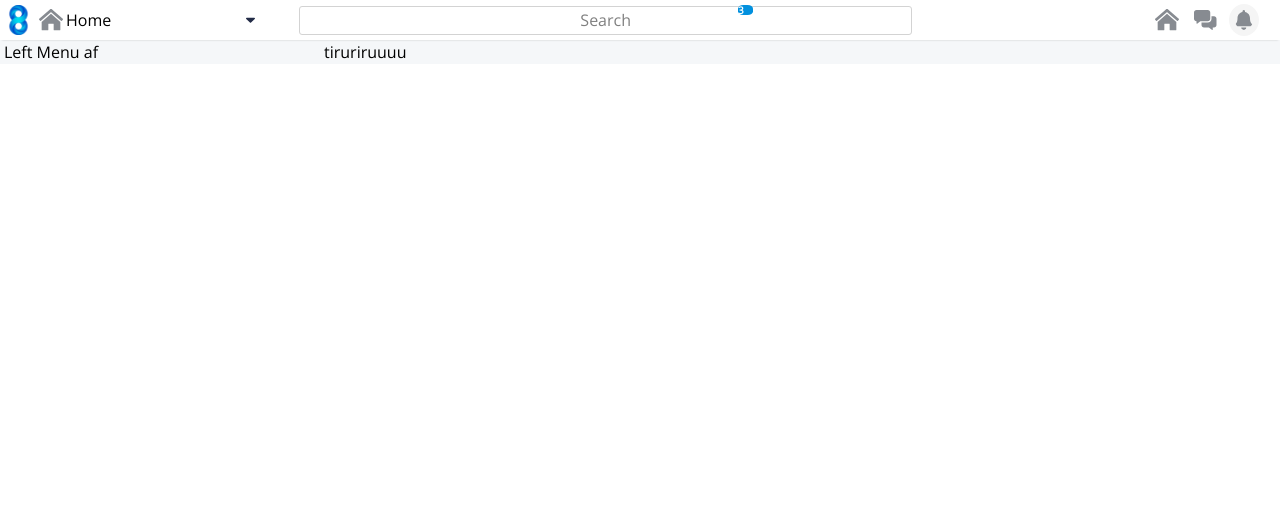
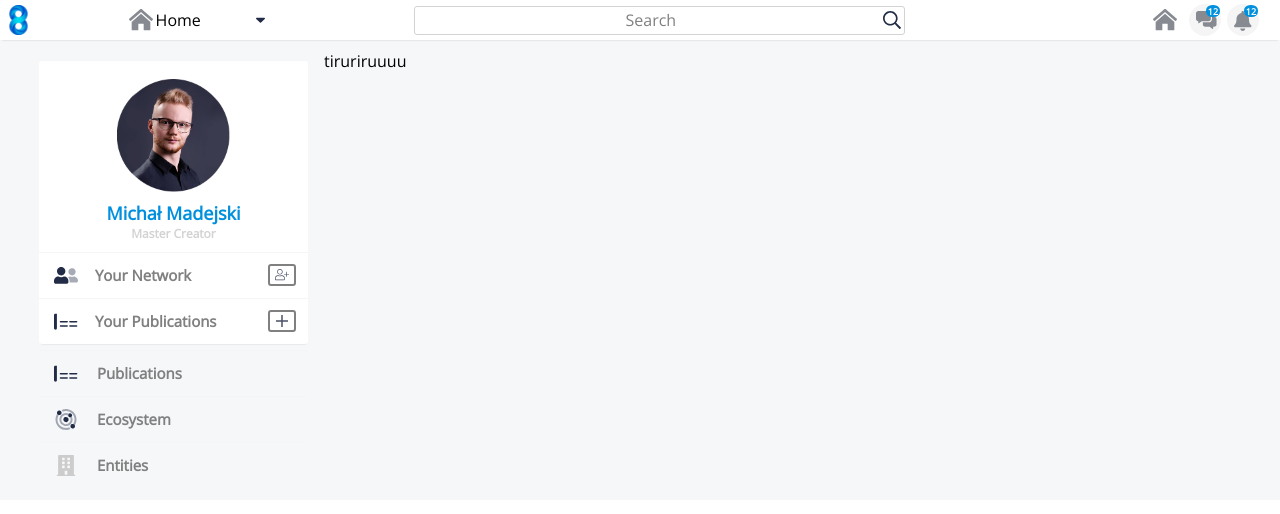
Before and after one commit to KabanEOS/React-Project-WSEI, a React (Create React App) app: page / in a window 1280 px wide. Shown: the top 514 px of the page. Built offline with nearby package versions, Linux system fonts and the light colour scheme.

Commit message:
left menu - visually done, topbar - badge added

```diff
--- a/public/index.html
+++ b/public/index.html
@@ -2,17 +2,16 @@
 <html lang="en">
   <head>
     <meta charset="utf-8" />
-    <link rel="icon" href="../src/media/logo.png" />
+    <!-- <link rel="icon" href="../src/media/logo.png" /> -->
     <meta name="viewport" content="width=device-width, initial-scale=1" />
     <meta name="theme-color" content="#000000" />
     <meta
       name="description"
       content="Web site created using create-react-app"
     />
-    <link rel="apple-touch-icon" href="../src/media/logo.png" />
+    <!-- <link rel="apple-touch-icon" href="../src/media/logo.png" /> -->
 
     <link rel="manifest" href="%PUBLIC_URL%/manifest.json" />
-    <!-- <link rel="preconnect" href="https://fonts.gstatic.com"> -->
     <link
       href="https://fonts.googleapis.com/css2?family=Open+Sans:wght@300&display=swap"
       rel="stylesheet">
--- a/src/components/LeftMenu/LeftMenu.tsx
+++ b/src/components/LeftMenu/LeftMenu.tsx
@@ -1,27 +1,177 @@
 import { FC } from "react";
 import styled from "styled-components";
 
-import { Wrapper2, InnerWrapper } from "../../styledHelpers/Components";
 import { Colors } from "../../styledHelpers/Colors";
+import {
+  TileWrapperTop,
+  TileWrapperSection,
+  TileWrapperDown,
+  OuterWrapper,
+  LineWrapperTop,
+  LineWrapperSection,
+} from "../../styledHelpers/Components";
+
+// media import
+import NetworkPhoto from "../../media/icons/people.svg";
+import UserPlusPhoto from "../../media/icons/user-plus.svg";
+import PublicationsPhoto from "../../media/icons/publications.svg";
+import EcosystemPhoto from "../../media/icons/ecosystem.svg";
+import EntitiesPhoto from "../../media/icons/entities2.svg";
+import PlusPhoto from "../../media/icons/plus.svg";
+
+import HeadPhotoPNG from "../../media/HeadPhoto.png";
 
 const CustomImg = styled.img``;
 
 const LeftMenuContainer = styled.div`
-  width: 100%;
+  width: 330px;
   /* align-items: center; */
   display: flex;
   flex-direction: row;
+  margin-left: 27px;
+`;
+const LefMenuUp = styled.div``;
+const LefMenuDown = styled.div`
+  padding-top: 6px;
 `;
 
 const LeftMenuWrapper = styled.div`
   font-family: "Open Sans", sans-serif;
   padding: 4px;
 `;
+const HeadWrapper = styled.div`
+  display: flex;
+  flex-direction: column;
+  justify-content: center;
+  align-items: center;
+  padding: 9px;
+`;
+
+const HeadPhoto = styled.img`
+  width: 45%;
+  padding: 9px;
+`;
+const HeadName = styled.div`
+  padding: 3px;
+  font-size: 18px;
+  font-weight: bold;
+  color: ${Colors.blueEight1};
+`;
+const HeadTitle = styled.div`
+  padding: 3px;
+  font-size: 12px;
+  font-weight: bold;
+  color: ${Colors.Gray};
+`;
+const YourEtcTxtIcoSet = styled.div`
+  display: flex;
+  justify-content: space-between;
+  align-items: center;
+`;
+const YourEtcTxtIcoSetLinks = styled.div`
+  display: flex;
+  justify-content: space-between;
+  align-items: center;
+
+  cursor: pointer;
+`;
+const Icon = styled.img`
+  width: 24px;
+  height: 21px;
+  padding: 3px;
+`;
+const TxtWrapper = styled.div`
+  padding: 3px;
+  width: 65%;
+`;
+const Txt = styled.div`
+  font-weight: bold;
+  font-size: 15px;
+  color: ${Colors.LightGray};
+`;
+const RoundedIcon = styled.img`
+  width: 18px;
+  height: 12px;
+  border-radius: 3px;
+  border: 2px solid #808080;
+  padding: 3px;
+
+  cursor: pointer;
+
+  &:hover {
+    background: ${Colors.WhiteSmoke};
+  }
+`;
+const Gap = styled.div`
+  width: 18px;
+  height: 12px;
+  border-radius: 3px;
+  padding: 3px;
+`;
 
 export const LeftMenu: FC = () => {
   return (
     <LeftMenuContainer>
-      <LeftMenuWrapper>Left Menu af</LeftMenuWrapper>
+      <OuterWrapper>
+        <LefMenuUp>
+          <TileWrapperTop>
+            <HeadWrapper>
+              <HeadPhoto src={HeadPhotoPNG} />
+              <HeadName>Michał Madejski</HeadName>
+              <HeadTitle>Master Creator</HeadTitle>
+            </HeadWrapper>
+          </TileWrapperTop>
+          <TileWrapperDown>
+            <LineWrapperTop>
+              <YourEtcTxtIcoSet>
+                <Icon src={NetworkPhoto} />
+                <TxtWrapper>
+                  <Txt>Your Network</Txt>
+                </TxtWrapper>
+                <RoundedIcon id="addToNetwork" src={UserPlusPhoto} />
+              </YourEtcTxtIcoSet>
+            </LineWrapperTop>
+            <LineWrapperSection>
+              <YourEtcTxtIcoSet>
+                <Icon src={PublicationsPhoto} />
+                <TxtWrapper>
+                  <Txt>Your Publications</Txt>
+                </TxtWrapper>
+                <RoundedIcon id="addPublication" src={PlusPhoto} />
+              </YourEtcTxtIcoSet>
+            </LineWrapperSection>
+          </TileWrapperDown>
+        </LefMenuUp>
+        <LefMenuDown>
+          <LineWrapperSection>
+            <YourEtcTxtIcoSetLinks id="publications">
+              <Icon src={PublicationsPhoto} />
+              <TxtWrapper>
+                <Txt>Publications</Txt>
+              </TxtWrapper>
+              <Gap />
+            </YourEtcTxtIcoSetLinks>
+          </LineWrapperSection>
+          <LineWrapperSection>
+            <YourEtcTxtIcoSetLinks id="ecosystem">
+              <Icon src={EcosystemPhoto} />
+              <TxtWrapper>
+                <Txt>Ecosystem</Txt>
+              </TxtWrapper>
+              <Gap />
+            </YourEtcTxtIcoSetLinks>
+          </LineWrapperSection>
+          <LineWrapperSection>
+            <YourEtcTxtIcoSetLinks id="entities">
+              <Icon src={EntitiesPhoto} />
+              <TxtWrapper>
+                <Txt>Entities</Txt>
+              </TxtWrapper>
+              <Gap />
+            </YourEtcTxtIcoSetLinks>
+          </LineWrapperSection>
+        </LefMenuDown>
+      </OuterWrapper>
     </LeftMenuContainer>
   );
 };
--- a/src/components/MainPage/Content.tsx
+++ b/src/components/MainPage/Content.tsx
@@ -1,7 +1,6 @@
 import React, { FC } from "react";
 import styled from "styled-components";
 
-import { Wrapper2, InnerWrapper } from "../../styledHelpers/Components";
 import { TopBar } from "../TopBar/TopBar";
 import { Colors } from "../../styledHelpers/Colors";
 
--- a/src/components/MainPage/MainPage.tsx
+++ b/src/components/MainPage/MainPage.tsx
@@ -7,9 +7,11 @@ import { LeftMenu } from "../LeftMenu/LeftMenu";
 import { Colors } from "../../styledHelpers/Colors";
 
 const ContentContainer = styled.div`
+  margin-top: 9px;
   flex-direction: row;
   display: flex;
   width: 100%;
+  height: 100%;
 `;
 const GlobalContainer = styled.div`
   background: ${Colors.whiteLikeBackForBack};
--- a/src/components/TopBar/ExpandedMenu.tsx
+++ b/src/components/TopBar/ExpandedMenu.tsx
@@ -1,7 +1,6 @@
 import { FC } from "react";
 import styled from "styled-components";
 
-import { Wrapper2, InnerWrapper } from "../../styledHelpers/Components";
 import { Colors } from "../../styledHelpers/Colors";
 
 //media import
@@ -10,7 +9,7 @@ import ArrowDownIconPhoto from "../../media/icons/arrow-down.svg";
 
 const ExpandedMenuContainer = styled.div`
   height: 27px;
-  width: 100%;
+  width: 50%;
   display: flex;
   flex-direction: row;
   /* justify-content: space-between; */
@@ -18,6 +17,7 @@ const ExpandedMenuContainer = styled.div`
   /* border: 1px solid; */
   border-color: ${Colors.LightGray};
   border-radius: 3px;
+  padding-right: 3px;
   cursor: pointer;
 
   &:hover {
@@ -33,9 +33,11 @@ const ArrowDown = styled.img`
   height: 6px;
   justify-content: flex-end;
   fill: ${Colors.WhiteSmoke};
+
 `;
 const CategoryName = styled.div`
   font-family: "Open Sans", sans-serif;
+  min-width: 54px;
   margin-left: 3px;
   width: 70%;
 `;
--- a/src/components/TopBar/SearchBox.tsx
+++ b/src/components/TopBar/SearchBox.tsx
@@ -1,34 +1,48 @@
 import { FC } from "react";
 import styled from "styled-components";
 
-import { Wrapper2, InnerWrapper } from "../../styledHelpers/Components";
 import { Colors } from "../../styledHelpers/Colors";
 
 //media import
-import HomeIconPhoto from "../../media/icons/house.svg";
+import LoupePhoto from "../../media/icons/search.svg";
 
 const SearchBoxContainer = styled.div`
-  height: 27px;
-  display: flex;
   flex-direction: row;
   align-items: center;
-  justify-content: center;
   border: 1px solid;
   border-color: ${Colors.Gray};
-	border-radius: 3px;
+  border-radius: 3px;
+  margin: 3px;
 `;
 
 const SearchQuery = styled.div`
+  height: 21px;
+  display: flex;
   align-items: center;
-  justify-content: center;
-	font-family: 'Open Sans', sans-serif;
+  flex-direction: row;
+  justify-content: space-between;
   color: ${Colors.LightGray};
+  margin: 3px;
 `;
+
+const Gap = styled.div`
+  display: flex;
+  width: 1px;
+`;
+const Search = styled.div`
+  display: flex;`
+const LoupeIcon = styled.img`
+  display: flex;
+  cursor: pointer;`
 
 export const SearchBox: FC = () => {
   return (
     <SearchBoxContainer>
-      <SearchQuery> Search </SearchQuery>
+      <SearchQuery>
+        <Gap />
+        <Search>Search</Search>
+        <LoupeIcon src={LoupePhoto} />
+      </SearchQuery>
     </SearchBoxContainer>
   );
 };
--- a/src/components/TopBar/TopBar.tsx
+++ b/src/components/TopBar/TopBar.tsx
@@ -1,11 +1,6 @@
 import { FC } from "react";
 import styled from "styled-components";
 
-import {
-  Wrapper,
-  Wrapper2,
-  InnerWrapper,
-} from "../../styledHelpers/Components";
 import { Colors } from "../../styledHelpers/Colors";
 import { ExpandedMenu } from "./ExpandedMenu";
 import { SearchBox } from "./SearchBox";
@@ -38,12 +33,14 @@ const Logo = styled.img`
 `;
 
 const ExpandedMenuContainer = styled.div`
-  width: 21%;
+  margin-left:7%;
+  width: 23%;
 `;
 
 const SearchBoxContainer = styled.div`
-  width: 50%;
+  width: 40%;
 `;
+
 
 const Icons = styled.div`
   width: 30%;
@@ -58,50 +55,103 @@ const HomeIcon = styled.img`
     cursor: pointer;
   `;
 
+  const CommentsIconWrapper = styled.div`
+    position: relative;
+    margin-right: 6px;
+
+    width: 30px;
+    height: 30px;
+
+    // WHEN NOT ACTIVE !!!
+    /* background-color: white; */
+
+    background-color: ${Colors.WhiteSmoke};
+    font-weight: bold;
+    border-radius: 50%;
+    border: 1px solid transparent;
+  `;
+
     const CommentsIcon = styled.img`
       z-index: 10;
       padding: 3px;
       margin-right: 9px;
+
+      width: 21px;
+      padding: 6px;
+
       cursor: pointer;
     `;
+
+      const CommentsIconCounter = styled.div`
+      position: absolute;
+      top: 0;
+      right: 0;
+
+      /* display: none; */
+      // WHEN NOT ACTIVE !!!
+      display: flex;
+      background-color: ${Colors.blueEight1};
+      border-radius: 45%;
+      border: 1px solid transparent;
+      width: 12px;
+      height: 10px;
+      `;
+
+        const CommentLabel = styled.div`
+          font-size: 9px;
+          margin: auto;
+
+          color: white;
+        `;
+
   const BellIcon = styled.img`
     right: 3px;
     z-index: 10;
-  /* padding: 3px; */
-  margin-right: 21px;
     cursor: pointer;
 
-  // ACTIVE INJECTION IN CASE OF LABEL COUNTER != 0
-  background-color: ${Colors.WhiteSmoke};
-  font-family: "Open Sans", sans-serif;
-  font-weight: bold;
-  border-radius: 50%;
     padding: 6px;
   `;
 
-const CommentLabel = styled.div`
-  justify-content: center;
-  align-items: center;
-  z-index: 11;
-  font-family: "Open Sans", sans-serif;
+
+    const BellIconWrapper = styled.div`
+      position: relative;
+      margin-right: 21px;
+
+      width: 30px;
+      height: 30px;
+
+      // WHEN NOT ACTIVE !!!
+      /* background-color: white; */
+
+      background-color: ${Colors.WhiteSmoke};
       font-weight: bold;
-  font-size: 10px;
-  border-radius: 35%;
+      border-radius: 50%;
+      border: 1px solid transparent;
+    `;
+
+      const BellIconCounter = styled.div`
+        position: absolute;
+        top: 0;
+        right: 0;
+
+        // WHEN NOT ACTIVE !!!
+        /* display: none; */
+
+        display: flex;
+        background-color: ${Colors.blueEight1};
+        border-radius: 45%;
+        border: 1px solid transparent;
+        width: 12px;
+        height: 10px;
+      `;
+
+        const BellLabel = styled.div`
+        font-size: 9px;
+        margin: auto;
+
         color: white;
-  background-color: ${Colors.blueEight1};
-  width: 15px;
+        `;
 
-  // DZIEKIE POZYCJONOWANIE LABELKI NAD IKONAMI, JAKAS LIBKA MOŻE?
-  // CZEMU JUSTIFY CONTENT NIE DZIAŁA?
-  position: absolute;
-  top: 5px;
-  left: 738px;
-`;
-const BellLabel = styled.div``;
-
-const Gap = styled.div`
-  width: 6px;
-`;
 
 export const TopBar: FC = () => {
   return (
@@ -110,15 +160,26 @@ export const TopBar: FC = () => {
       <ExpandedMenuContainer>
         <ExpandedMenu />
       </ExpandedMenuContainer>
-      <Gap />
       <SearchBoxContainer>
+
         <SearchBox />
       </SearchBoxContainer>
       <Icons>
         <HomeIcon src={HomeIconPhoto} />
+
+        <CommentsIconWrapper>
           <CommentsIcon src={CommentsIconPhoto} />
-        <CommentLabel>3</CommentLabel>
+          <CommentsIconCounter>
+            <CommentLabel>12</CommentLabel>
+          </CommentsIconCounter>
+        </CommentsIconWrapper>
+
+        <BellIconWrapper>
           <BellIcon src={BellIconPhoto} />
+          <BellIconCounter>
+            <BellLabel>12</BellLabel>
+          </BellIconCounter>
+        </BellIconWrapper>
       </Icons>
     </TopBarContainer>
   );
--- a/src/index.tsx
+++ b/src/index.tsx
@@ -3,8 +3,16 @@ import { Reset } from 'styled-reset'
 import styled, { createGlobalStyle } from 'styled-components'
 import MainPage from './components/MainPage/MainPage';
 
+
+const GlobalStyle = createGlobalStyle`
+  body {
+    font-family: "Open Sans", sans-serif;
+  }
+`
+
 ReactDOM.render(
   <>
+    <GlobalStyle />
     <Reset />
     <MainPage />
   </>,
--- a/src/styledHelpers/Colors.ts
+++ b/src/styledHelpers/Colors.ts
@@ -5,5 +5,6 @@ export const Colors = {
     LightGray: '#808080',
     WhiteSmoke: '#F5F5F5',
     whiteLikeBackForBack: '#f5f7f9',
-    blueEight1: '#0190de'
+    blueEight1: '#0190de',
+    transparent: '#1C00ff00'
 }
--- a/src/styledHelpers/Components.ts
+++ b/src/styledHelpers/Components.ts
@@ -1,31 +1,53 @@
-import styled from 'styled-components';
-import { Colors } from './Colors';
+import styled from "styled-components";
+import { Colors } from "./Colors";
 
 export type Styles = {
-    [ruleOrSelector: string]: string | number | Styles, //type lub interfejs todo
-}
+  [ruleOrSelector: string]: string | number | Styles; //type lub interfejs todo
+};
 
 const boxShadow = (): Styles => {
-    return {
-        color: `${Colors.black}`
-    };
+  return {
+    color: `${Colors.black}`,
+  };
 };
 
+export const TileWrapperTop = styled.div`
+  border-radius: 3px 3px 0px 0px;
+  background-color: white;
+  /* padding:3px; */
+`;
+export const TileWrapperSection = styled.div`
+  background-color: white;
+  /* padding:3px; */
+  border-top: 1px solid #f5f5f5;
+`;
+export const TileWrapperDown = styled.div`
+  border-radius: 0px 0px 3px 3px;
+  box-shadow: 0 2px 2px -2px rgba(0, 0, 0, 0.2);
+  background-color: white;
+  border-top: 1px solid #f5f5f5;
+  /* padding:3px; */
+`;
 
-export const Wrapper = styled.div`
-    box-shadow: 0 2px 2px -2px rgba(0,0,0,.2);
+export const LineWrapperTop = styled.div`
+  padding-top: 9px;
+  padding-right: 12px;
+  padding-bottom: 9px;
+  padding-left: 12px;
+`;
+export const LineWrapperSection = styled.div`
+  border-top: 1px solid #f5f5f5;
+  padding-top: 9px;
+  padding-right: 12px;
+  padding-bottom: 9px;
+  padding-left: 12px;
+`;
+
+export const OuterWrapper = styled.div`
+  width: 100%;
+  padding: 12px;
 `;
 
 export const border = styled.div`
-    padding: 2px;
+  padding: 2px;
 `;
-
-export const Wrapper2 = styled(Wrapper)`
-    padding: 10px;
-`;
-
-export const InnerWrapper = styled.div`
-    width: 100vw;
-    background: ${Colors.white};
-    ${boxShadow()}
-`;
```
Also changed, not shown: src/media/HeadPhoto.png (added). Lines whose indentation alone changed are shown as unchanged.
